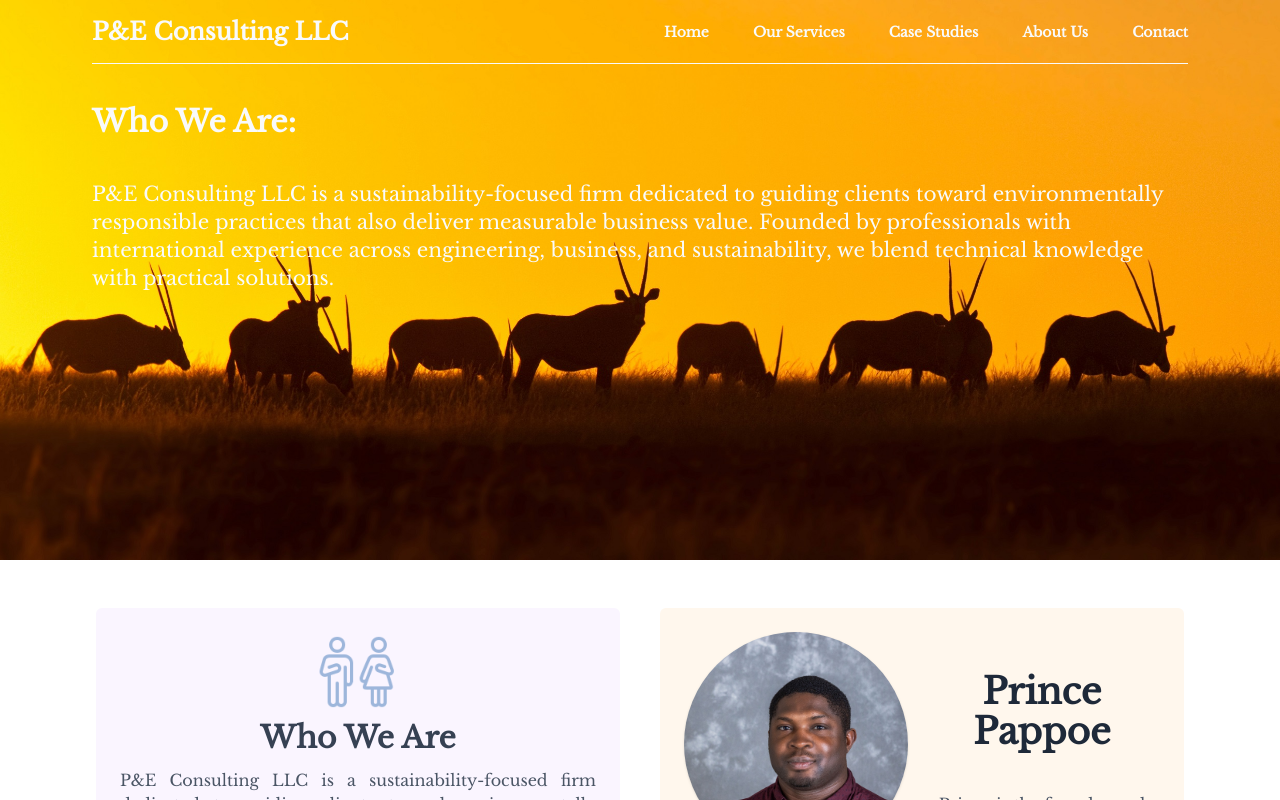
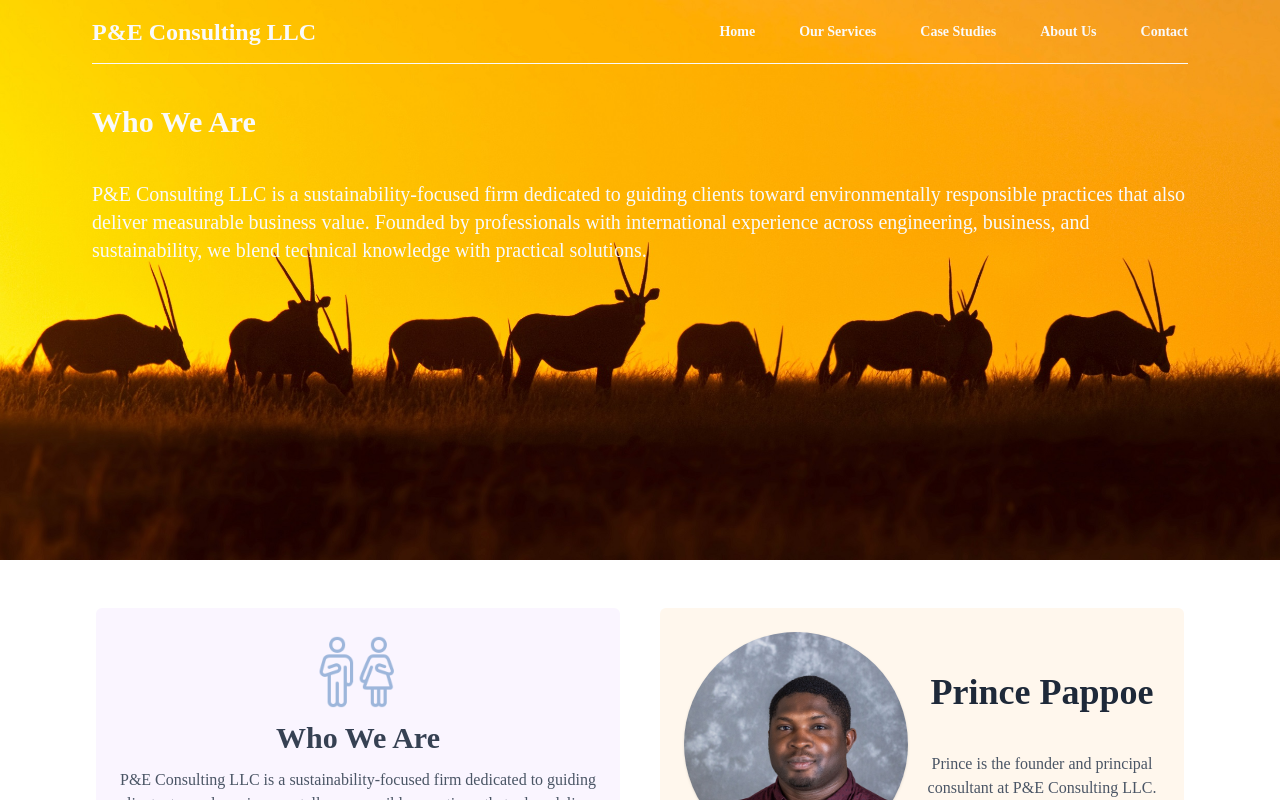
Before and after one commit to kaykwame/pe-consulting, a SvelteKit app: page /about in a window 1280 px wide. Shown: the top 800 px of the page. Built offline with nearby package versions, Linux system fonts and the light colour scheme.

Commit message:
added margins

```diff
--- a/src/app.css
+++ b/src/app.css
@@ -10,5 +10,5 @@
 }
 
 body {
-	font-family: 'Libre Baskerville', Baskerville, serif;
+	font-family: Baskerville, Montserrat, serif;
 }
--- a/src/app.html
+++ b/src/app.html
@@ -7,6 +7,10 @@
 			href="https://fonts.googleapis.com/css2?family=Libre+Baskerville&display=swap"
 			rel="stylesheet"
 		/>
+		<!-- <link
+			href="https://fonts.googleapis.com/css2?family=Montserrat&display=swap"
+			rel="stylesheet"
+		/> -->
 		<meta name="viewport" content="width=device-width, initial-scale=1" />
 		%sveltekit.head%
 	</head>
--- a/src/lib/general/helpers.ts
+++ b/src/lib/general/helpers.ts
@@ -23,7 +23,7 @@
 			'Explore our portfolio of successful projects that demonstrate our expertise in sustainability consulting and the tangible benefits we deliver to our clients.'
 	},
 	about: {
-		title: 'Who We Are:',
+		title: 'Who We Are',
 		description:
 			'P&E Consulting LLC is a sustainability-focused firm dedicated to guiding clients toward environmentally responsible practices that also deliver measurable business value. Founded by professionals with international experience across engineering, business, and sustainability, we blend technical knowledge with practical solutions.'
 	},
```
